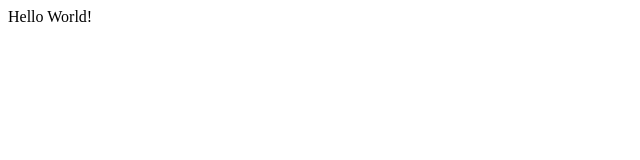
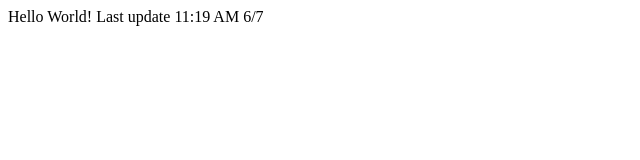
Before and after one commit to msapimportcrewgmc/msapimportcrewgmc.github.io, a plain HTML site: page index.html in a window 1280 px wide. Shown: the whole page, without its empty margins (0-640 px from the left). Drawn offline with Linux system fonts and the light colour scheme.

Commit message:
Update index.html

```diff
--- a/index.html
+++ b/index.html
@@ -2,13 +2,14 @@
 <html>
 
 <head>
+    <meta name="google-site-verification" content="B74owo2jLmzZtnqEbsin-_Ywg3CEEhwD1lDe2bi-E0A" />
     <title>
         First Web Page
     </title>
 </head>
 
 <body>
-    Hello World!
+    Hello World! Last update 11:19 AM 6/7
 </body>
 
 </html>
```
